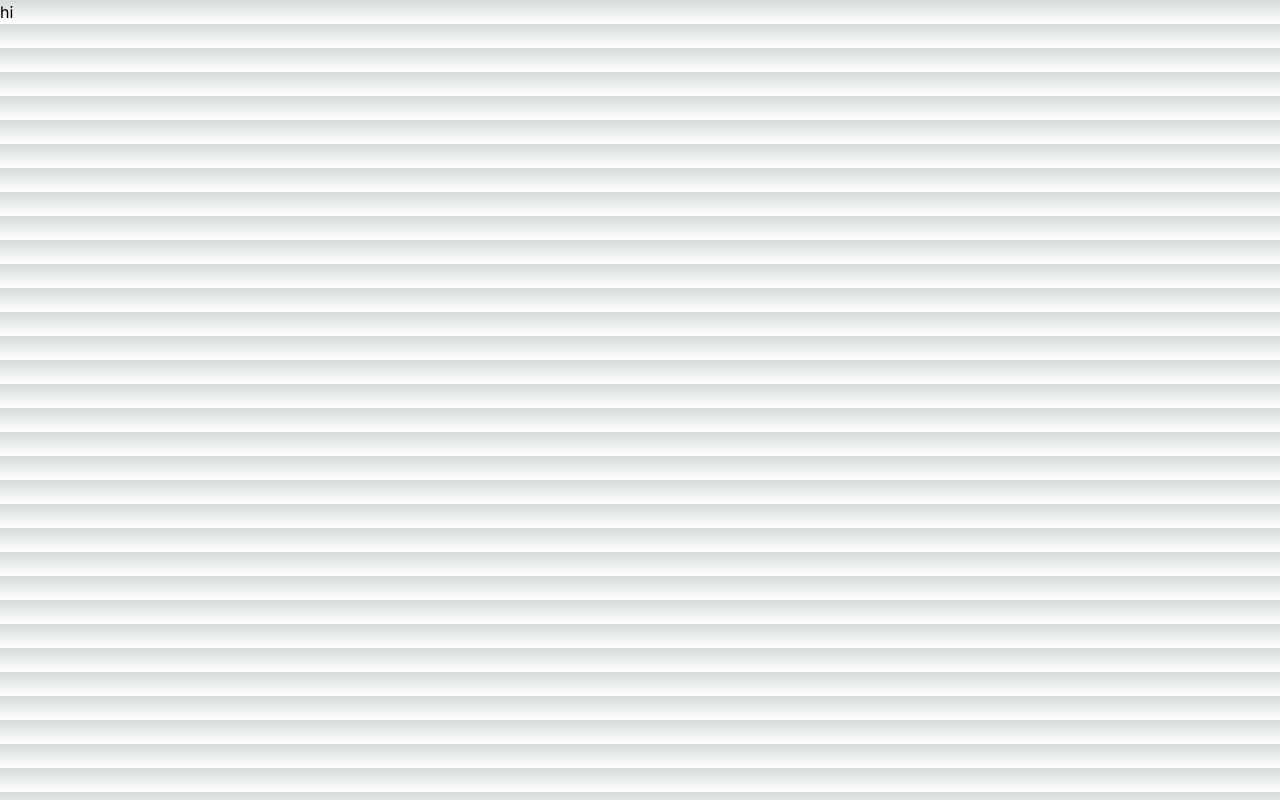
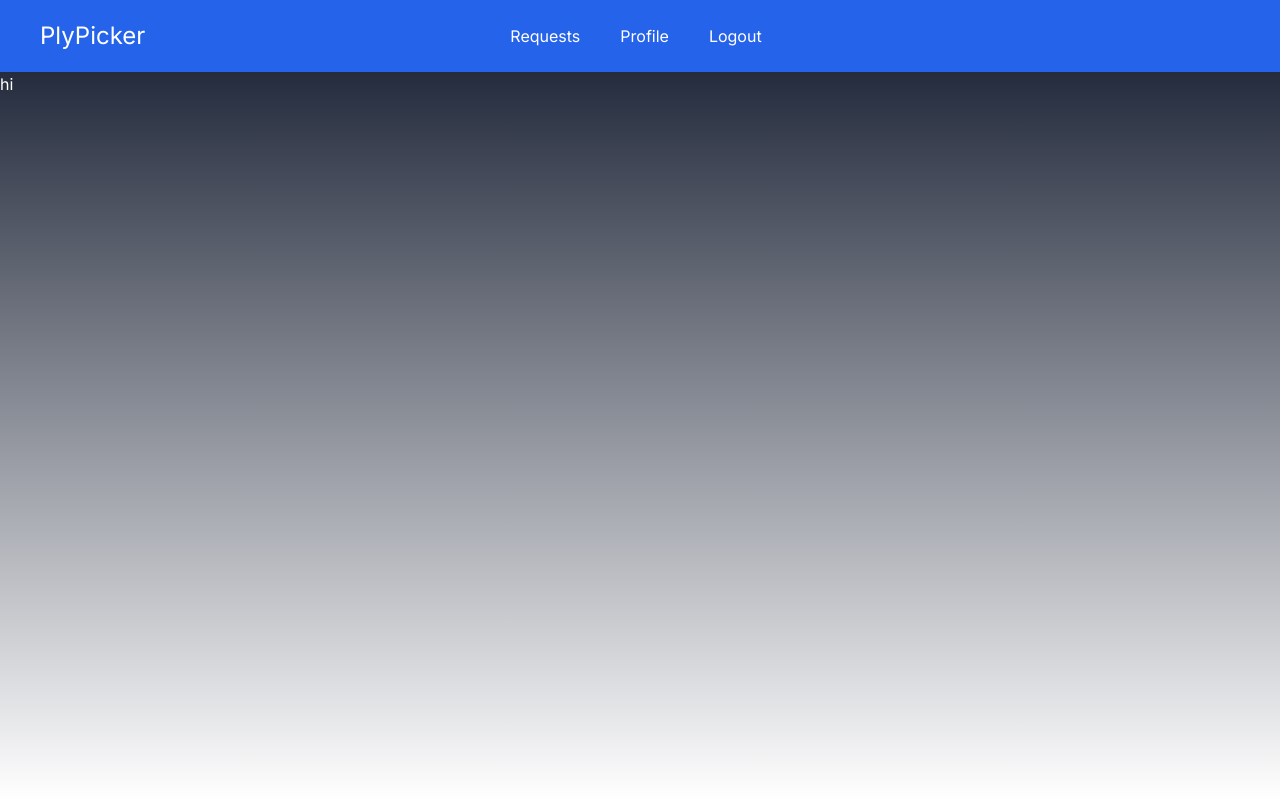
Before and after one commit to yghugardare/plypicker-task, a Next.js app: page / in a window 1280 px wide. Built offline with nearby package versions, Linux system fonts and the light colour scheme.

Commit message:
feat: nav bar ui + routing

```diff
--- a/src/app/layout.tsx
+++ b/src/app/layout.tsx
@@ -1,6 +1,7 @@
 import type { Metadata } from "next";
 import { Inter } from "next/font/google";
 import "./globals.css";
+import NavBar from "@/components/NavBar";
 
 const inter = Inter({ subsets: ["latin"] });
 
@@ -16,7 +17,9 @@ export default function RootLayout({
 }>) {
   return (
     <html lang="en">
-      <body className={inter.className}>{children}</body>
+      <body className={`${inter.className} h-screen w-screen bg-slate-900 text-white`}>
+        <NavBar/>
+        {children}</body>
     </html>
   );
 }
--- /dev/null
+++ b/src/components/NavBar.tsx
@@ -0,0 +1,57 @@
+"use client";
+
+import Link from "next/link";
+import { useState } from "react";
+
+function NavBar() {
+  const [user, setUser] = useState({});
+  function handleLogout() {
+    console.log("Hello");
+  }
+  return (
+    <div className="w-full h-[9vh] bg-blue-600 flex items-center relative">
+        <h1 className="text-2xl absolute md:left-10 left-5">PlyPicker</h1>
+        <nav className="p-4 flex items-center justify-center w-full h-full">
+
+       <ul className="flex md:gap-x-10 items-center md:justify-center w-full justify-end gap-x-6 ">
+         {user?.role === "admin" && (
+           <li>
+             <Link href="/dashboard" className="text-white">
+               Dashboard
+             </Link>
+           </li>
+         )}
+         {user && user?.role !== "admin" && (
+           <li>
+             <Link href="/requests" className="text-white">
+               Requests
+             </Link>
+           </li>
+         )}
+         {user ? (
+           <>
+             <li>
+               <Link href="/profile" className="text-white">
+                 Profile
+               </Link>
+             </li>
+             <li>
+               <button onClick={handleLogout} className="text-white mr-2">
+                 Logout
+               </button>
+             </li>
+           </>
+         ) : (
+           <li className="flex justify-end w-full ">
+             <Link href="/login" className="text-white mr-6">
+               Login
+             </Link>
+           </li>
+         )}
+       </ul>
+     </nav>
+    </div>
+  );
+}
+
+export default NavBar;
```
